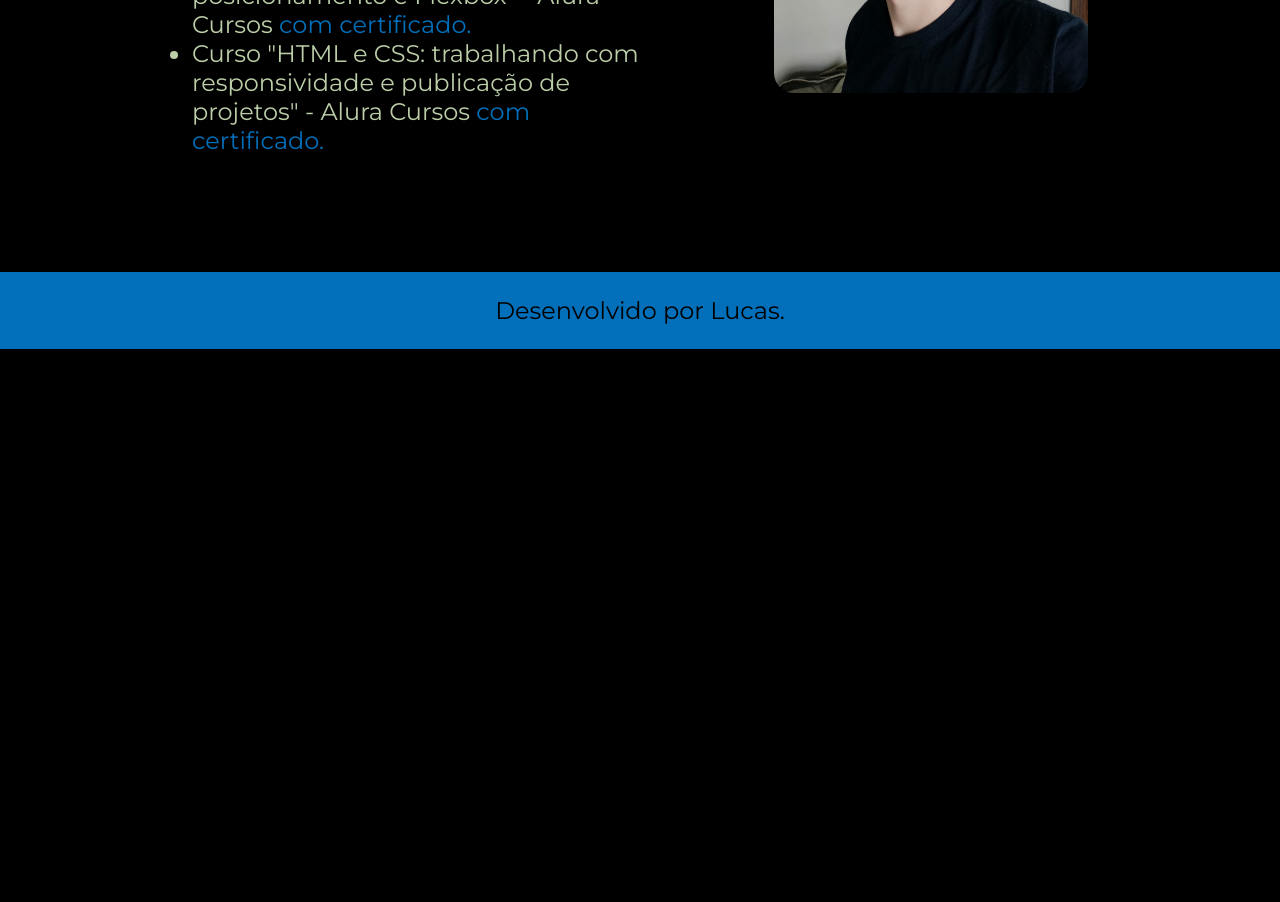
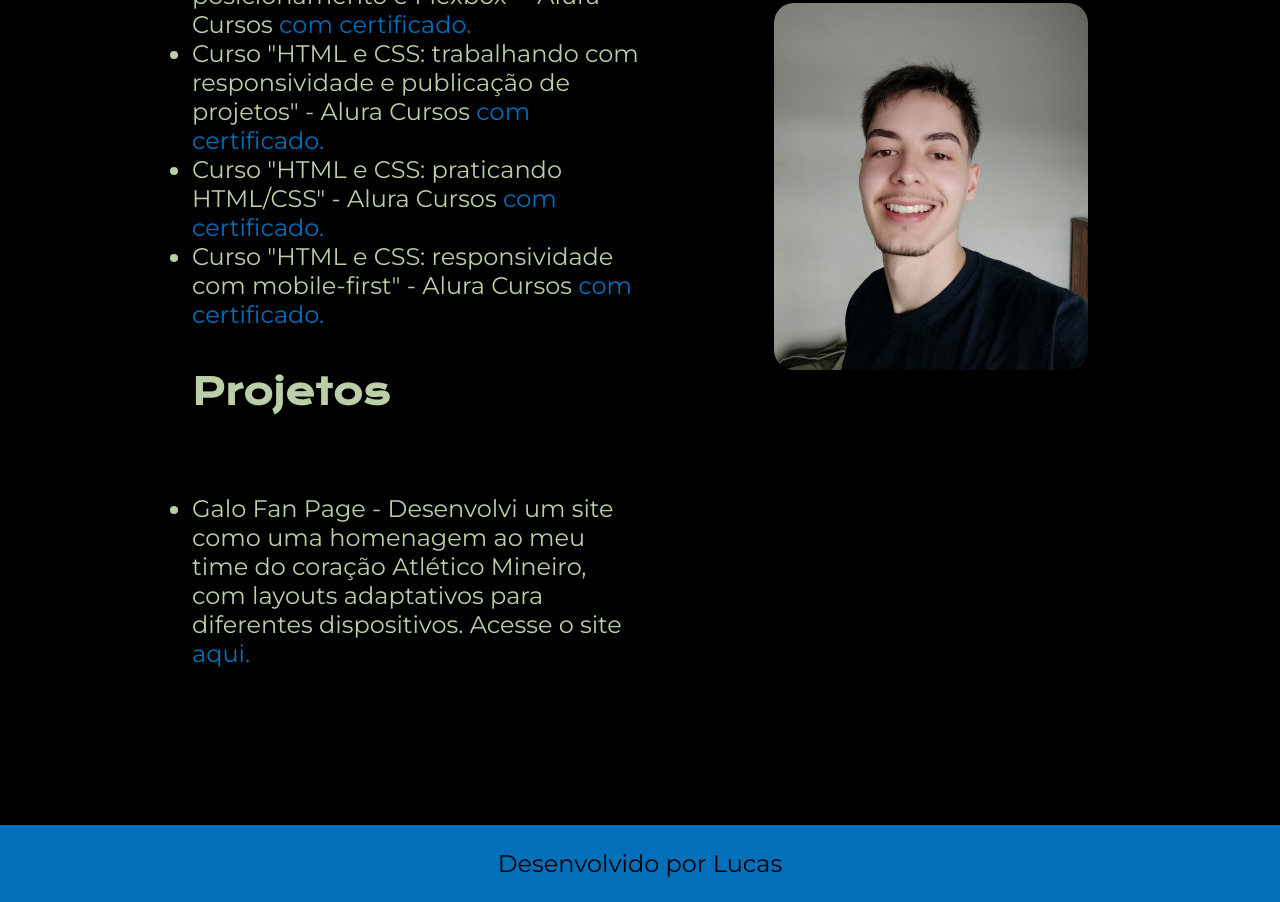
Before and after one commit to lucasalvesz01/portfolio, a plain HTML site: page curriculo.html in a window 1280 px wide. Shown: the part 520-1422 px from the top of the page. Before the commit the page ends 869 px from the top, so only its background shows below. Drawn offline with nearby package versions, Linux system fonts and the light colour scheme.

Commit message:
Atualizando links e projetos

```diff
--- a/curriculo.html
+++ b/curriculo.html
@@ -23,13 +23,21 @@
                     <li>Curso "HTML e CSS: cabeçalho, footer e variáveis CSS" - Alura Cursos <a href="https://cursos.alura.com.br/user/lucas-alvessantos610/course/html-css-cabecalho-footer-variaveis-css/formalCertificate">com certificado.</a></li>
                     <li>Curso "HTML e CSS: Classes, posicionamento e Flexbox" - Alura Cursos <a href="https://cursos.alura.com.br/user/lucas-alvessantos610/course/html-css-classes-posicionamento-flexbox/formalCertificate">com certificado.</a></li>
                     <li>Curso "HTML e CSS: trabalhando com responsividade e publicação de projetos" - Alura Cursos <a href="https://cursos.alura.com.br/user/lucas-alvessantos610/course/html-css-responsividade-publicacao-projetos/formalCertificate">com certificado.</a></li>
+                    <li>Curso "HTML e CSS: praticando HTML/CSS" - Alura Cursos <a href="https://cursos.alura.com.br/user/lucas-alvessantos610/course/html-css-praticando-html-css/formalCertificate">com certificado.</a></li>
+                    <li>Curso "HTML e CSS: responsividade com mobile-first" - Alura Cursos <a href="https://cursos.alura.com.br/user/lucas-alvessantos610/course/html-css-responsividade-mobile-first/formalCertificate">com certificado.</a></li>
                 </ul>
+                <h1 class="apresentacao__conteudo__titulo">Projetos</h1>
+                <p class="apresentacao__conteudo__texto">
+                    <ul class="apresentacao__conteudo__texto">
+                        <li>Galo Fan Page - Desenvolvi um site como uma homenagem ao meu time do coração Atlético Mineiro, com layouts adaptativos para diferentes dispositivos. Acesse o site<a href="https://lucasalvesz01.github.io/atletico-mg/"> aqui.</a></li>
+                    </ul>
+                </p>
             </p>
         </section>
         <img class="apresentacao__imagem" src="./assets/fotolucas.jpeg" alt="Foto Lucas">
     </main>
     <footer class="rodape">
-        <p>Desenvolvido por Lucas.</p>
+        <p>Desenvolvido por Lucas</p>
     </footer>
 </body>
 </html>
```
Also changed, not shown: about.html (+1 -1 lines), index.html (+3 -3 lines).
